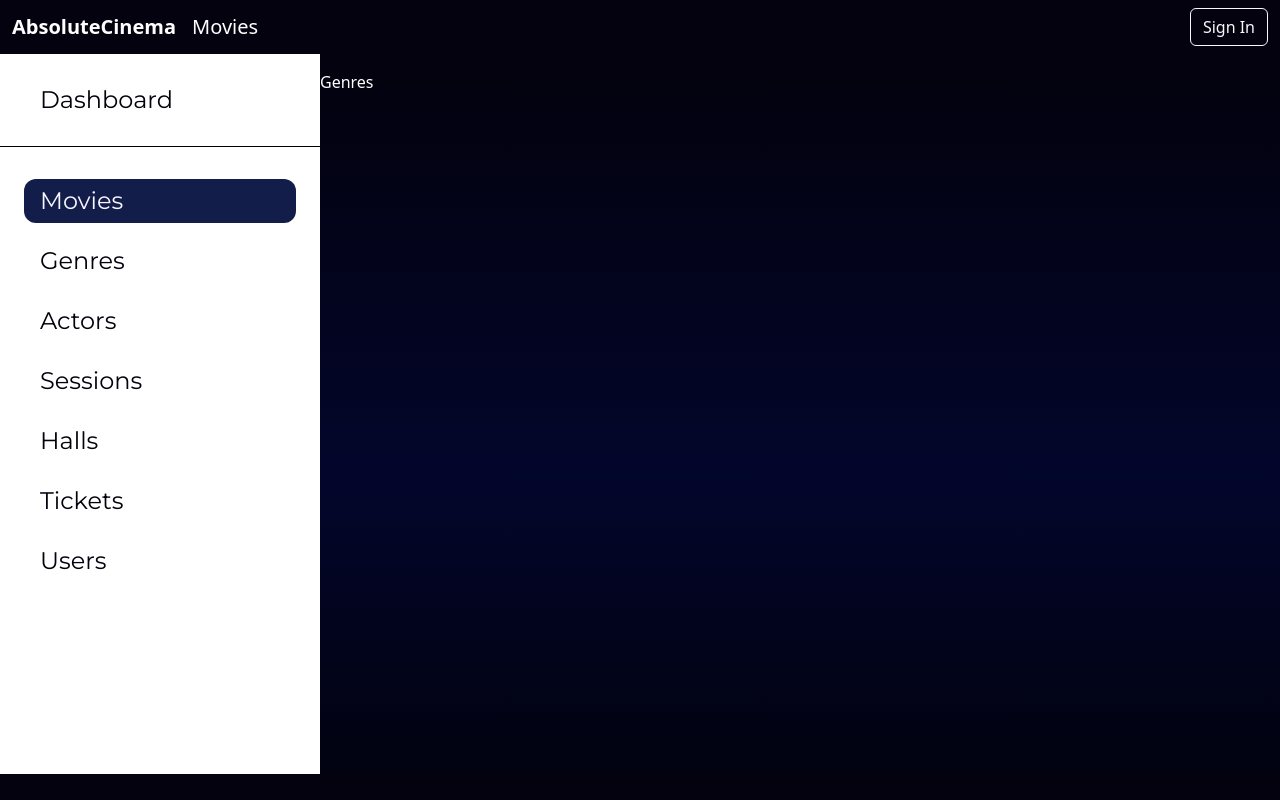
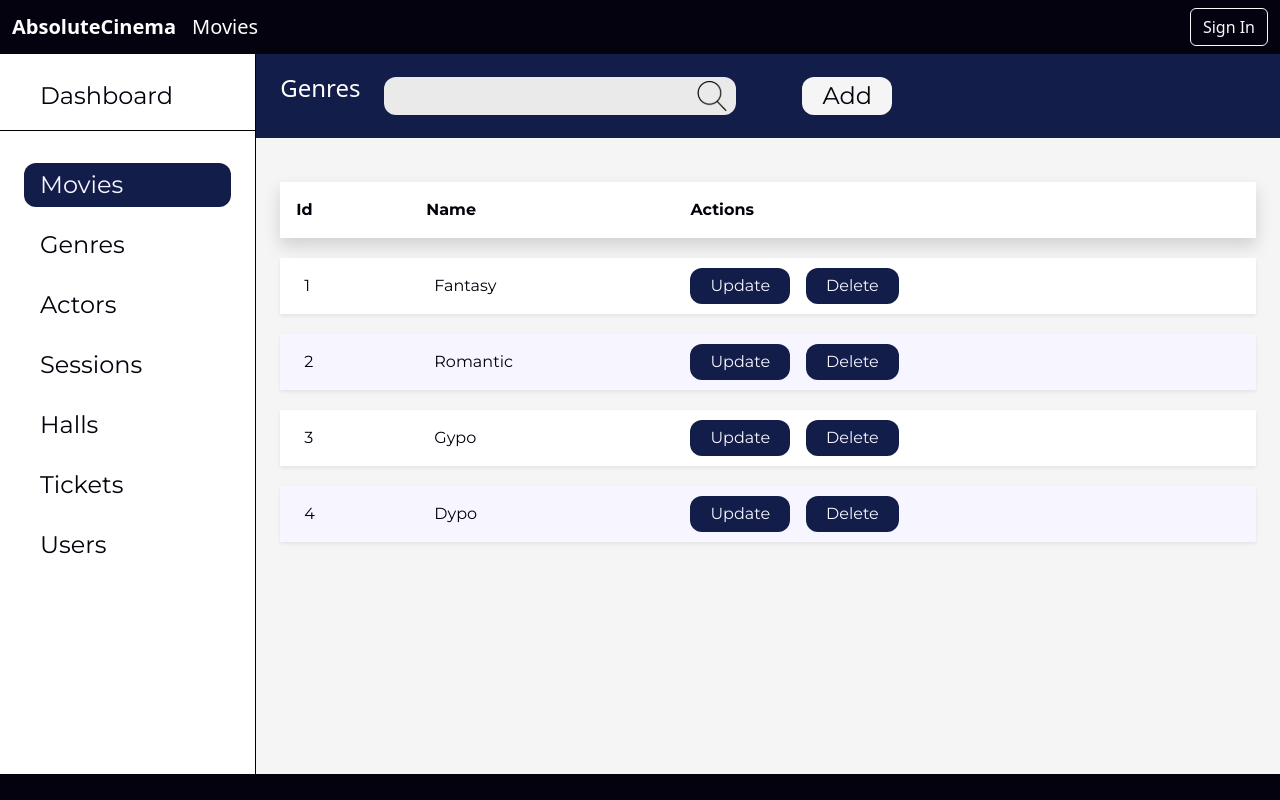
Before and after one commit to Farus256/AbsoluteCinema_Frontend, a React (Vite) app: page /admindashboard/genres in a window 1280 px wide. Shown: the top 800 px of the page. Built offline with nearby package versions, Linux system fonts and the light colour scheme.

Commit message:
styalize entity component

```diff
--- a/src/components/AdminDashboardComponents/GenresList/GenresList.jsx
+++ b/src/components/AdminDashboardComponents/GenresList/GenresList.jsx
@@ -1,7 +1,20 @@
 import React from "react";
+import EntityComponent from "../../EntityComponents/EntityComponent";
 
 function GenresList() {
-  return <div className="col py-3">Genres</div>;
+  const entityType = {
+    id: "Id",
+    name: "Name"
+  };
+
+  const entityData = [
+    { id: 1, name: "Fantasy"},
+    { id: 2, name: "Romantic"},
+    { id: 3, name: "Gypo"},
+    { id: 4, name: "Dypo"},
+  ]
+
+  return <EntityComponent entityType={entityType} entityData={entityData} tableName={"Genres"}/>;
 }
 
 export default GenresList;
--- a/src/components/AdminDashboardComponents/Sidebar/Sidebar.jsx
+++ b/src/components/AdminDashboardComponents/Sidebar/Sidebar.jsx
@@ -6,10 +6,10 @@ function Sidebar() {
   const [activeLink, setActiveLink] = useState("movies");
 
   return (
-    <div className="bg-white w-25 pt-4">
-      <div className="fs-4 ms-4 pb-2">
+    <div className="bg-white w-25 pt-4 border-end border-black">
+      <div className="fs-4 ms-4">
         <Link
-          className={` w-100 d-flex px-3 py-1 ${styles.link}`}
+          className={` w-100 d-flex px-3 ${styles.link}`}
           to={"/admindashboard"}
           onClick={() => setActiveLink("")}
         >
--- /dev/null
+++ b/src/components/EntityComponents/EntityComponent.jsx
@@ -0,0 +1,104 @@
+import React, { useEffect, useState } from "react";
+import styles from "./EntityComponent.module.css";
+
+// { tableName, entityType, fetchUrl, createUrl, updateUrl, deleteUrl}
+const EntityComponent = ({ entityType, entityData, tableName }) => {
+  // const [data, setData] = useState([]);
+  // const [loading, setLoading] = useState(true);
+
+  // const fetchData = async () => {
+  //     setLoading(true);
+  //     try {
+  //         const response = await fetch(fetchUrl);
+  //         const result = await response.json();
+  //         setData(result);
+  //     } catch (error) {
+  //         console.error("Error fetching data: ", error);
+  //     } finally {
+  //         setLoading(false);
+  //     }
+  // }
+
+  // useEffect(() => {
+  //     fetchData();
+  // }, [fetchUrl]);
+
+  return (
+    <div className="w-100 d-flex flex-column">
+      <div
+        className="d-flex flex-row fs-4 ps-4 py-3"
+        style={{ backgroundColor: "var(--time-color)", height: "12.6%" }}
+      >
+        <p className="mb-0">{tableName}</p>
+        <form className="mx-4 d-flex" action="">
+          <input className={styles.search_style} type="text" />
+          <button type="sumbit" style={{backgroundColor: "transparent", border: "none", position: "relative", left: "-45px", top: "-2.25px", width: "fit-content"}}>
+            <img width="30" height="30" src="../src/assets/search_icon.svg"/>
+          </button>
+        </form>
+        <button className={styles.add_button_style} type="button">Add</button>
+      </div>
+      <div
+        className="h-100"
+        style={{
+          backgroundColor: "var(--white-color)",
+          color: "var(--text-color-2)",
+          fontFamily: "var(--montserrat-font-family)",
+        }}
+      >
+        <table
+          className="w-100 p-4"
+          style={{ borderCollapse: "separate", borderSpacing: "0px 20px" }}
+        >
+          <thead>
+            <tr className="bg-white shadow">
+              {Object.keys(entityType).map((key) => (
+                <th key={key} scope="col" className="p-3">
+                  {entityType[key]}
+                </th>
+              ))}
+              <th>Actions</th>
+            </tr>
+          </thead>
+          <tbody>
+            {entityData.length > 0 ? (
+              entityData.map((item, index) => (
+                <tr
+                  key={index}
+                  className={`ps-4 py-3 bg-white shadow-sm ${styles.tbody_tr_style}`}
+                >
+                  {Object.keys(entityType).map((key) => (
+                    <td key={key} className="ps-4 py-3">
+                      {item[key]}
+                    </td>
+                  ))}
+                  <td>
+                    <div className="d-flex column-gap-3">
+                      <button className={styles.action_button} type="button">
+                        Update
+                      </button>
+                      <button className={styles.action_button} type="button">
+                        Delete
+                      </button>
+                    </div>
+                  </td>
+                </tr>
+              ))
+            ) : (
+              <tr>
+                <td
+                  colSpan={Object.keys(entityType).length + 1}
+                  className="text-center p-4"
+                >
+                  No data available
+                </td>
+              </tr>
+            )}
+          </tbody>
+        </table>
+      </div>
+    </div>
+  );
+};
+
+export default EntityComponent;
--- /dev/null
+++ b/src/components/EntityComponents/EntityComponent.module.css
@@ -0,0 +1,43 @@
+.tbody_tr_style:nth-child(2n) {
+    background-color: var(--text-color-1) !important;
+}
+
+.action_button {
+    background-color: var(--time-color);
+    color: var(--text-color-1);
+    border-radius: 12px;
+    padding-block: 6px;
+    padding-inline: 20px;
+    font-family: var(--montserrat-font-family);
+    border: none;
+    transition-duration: 0.3s;
+}
+
+.action_button:hover {
+    background-color: var(--time-color-hover);
+    transition-duration: 0.3s;
+}
+
+.search_style {
+    border-radius: 12px;
+    background-color: var(--input-color);
+    border: none;
+    align-self: center;
+}
+
+.add_button_style {
+    background-color: var(--white-color);
+    color: var(--text-color-2);
+    border-radius: 12px;
+    padding-inline: 20px;
+    font-family: var(--montserrat-font-family);
+    border: none;
+    transition-duration: 0.3s;
+    width: fit-content;
+    align-self: center;
+}
+
+.add_button_style:hover {
+    background-color: var(--white-color-hover);
+    transition-duration: 0.3s;
+}
--- a/src/index.css
+++ b/src/index.css
@@ -6,7 +6,10 @@
     --text-color-2: #03010B;
     --session-color: #070E24;
     --time-color: #131D49;
+    --time-color-hover: #131D49BF;
     --white-color: #F5F5F5;
+    --white-color-hover: #F5F5F5BF;
+    --input-color: #EAEAEA;
     --montserrat-font-family: "Montserrat", serif;
 }
 .wrapper{
```
Also changed, not shown: src/assets/search_icon.svg (added).
